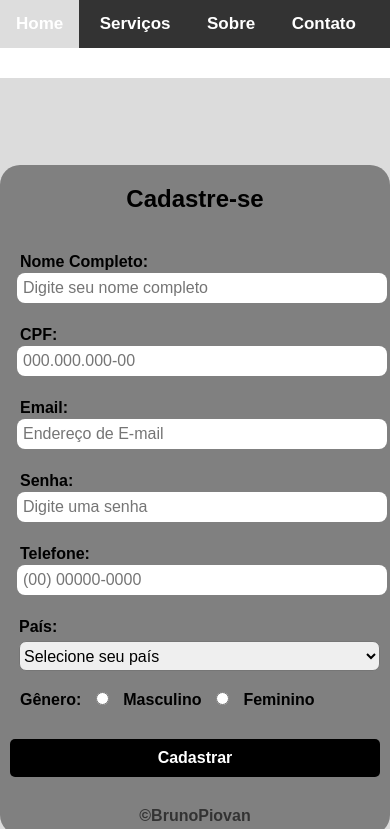
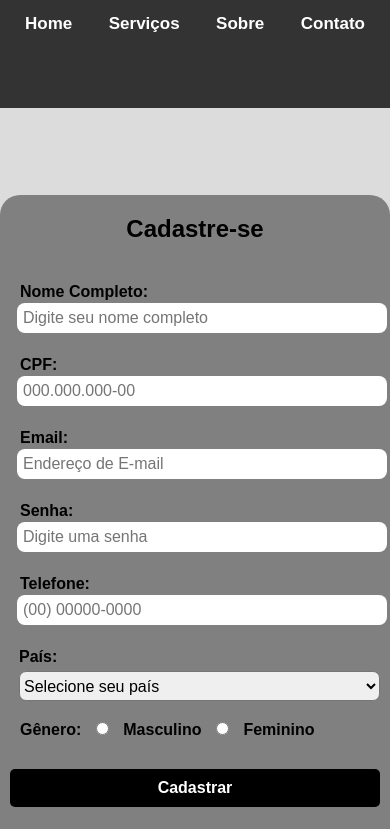
Before and after one commit to Brunohpiovan/cadastro, a website: page index.html in a window 390 px wide. Shown: the top 829 px of the page. Drawn offline with Linux system fonts and the light colour scheme.

Commit message:
ajustes no css para mobile

```diff
--- a/style.css
+++ b/style.css
@@ -164,7 +164,8 @@ h2{
 }
 @media (max-width: 768px) {
     .menu{
-        margin-bottom: 30px;
+        padding-bottom: 60px;
+        text-align: center;
     }
     .cad {
         height: auto;
```
